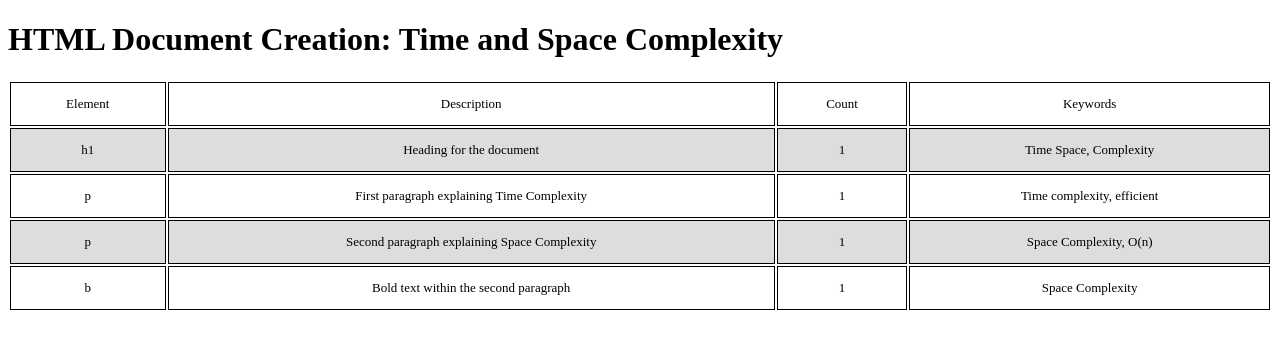
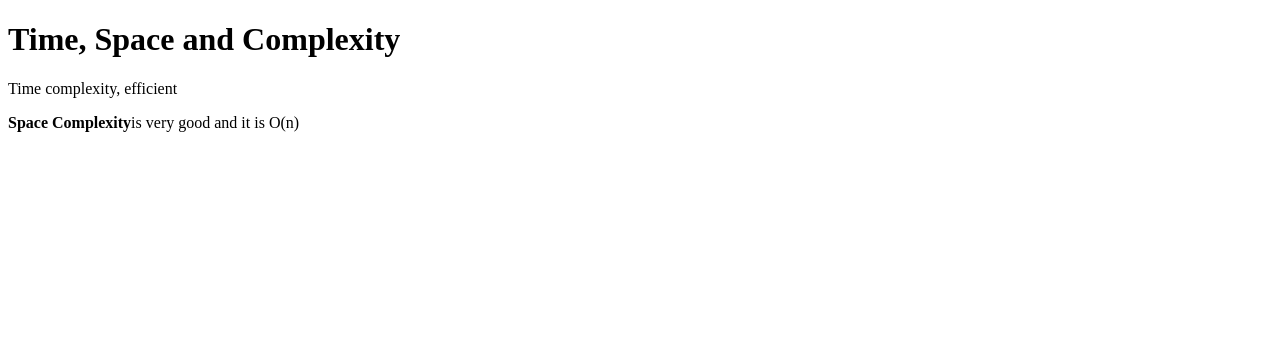
Before and after one commit to acciojob/time-and-space-complexity-rishithapaladugu, a website: page main.html in a window 1280 px wide. Drawn offline with Linux system fonts and the light colour scheme.

Commit message:
created a submission

```diff
--- a/main.html
+++ b/main.html
@@ -3,62 +3,15 @@
 <html>
 
 <head>
-	<style>
-		table{
-			font-size:13px;
-			boarder-collapse: collapse;
-			borders:1px solid black;
-			width: 100%;
-		}
-		td,th{
-			border: 1px solid ;
 
-			text-align: center;
-			padding: 13px;
-		}
-		tr:nth-child(even){
-			background-color: #dddddd;
-		}
-	</style>
 	<link rel="stylesheet" href="styles.css">
 </head>
 
 <body>
 	<!-- the entire body must be written by student -->
-	<h1>HTML Document Creation: Time and Space Complexity</h1>
-	<table>
-	    <tr>
-			<td>Element</td>
-			<td>Description</td>
-			<td>Count</td>
-			<td>Keywords</td>
-		</tr>
-		<tr>
-			<td>h1</td>
-			<td>Heading for the document</td>
-			<td>1</td>
-			<td>Time Space, Complexity</td>
-		</tr>
-		<tr>
-			<td>p</td>
-			<td>First paragraph explaining Time Complexity</td>
-			<td>1</td>
-			<td>Time complexity, efficient</td>
-		</tr>
-		<tr>
-			<td>p</td>
-			<td>Second paragraph explaining Space Complexity</td>
-			<td>1</td>
-			<td>Space Complexity, O(n)</td>
-		</tr>
-		<tr>
-			<td>b</td>
-			<td>Bold text within the second paragraph</td>
-			<td>1</td>
-			<td>Space Complexity</td>
-		</tr>
-	</table>
-
+	<h1>Time, Space and Complexity</h1>
+	<p>Time complexity, efficient</p>
+	<p><b>Space Complexity</b>is very good and it is O(n)</p>
     <script type="text/javascript" src="./script.js">
 </script>
 
```
